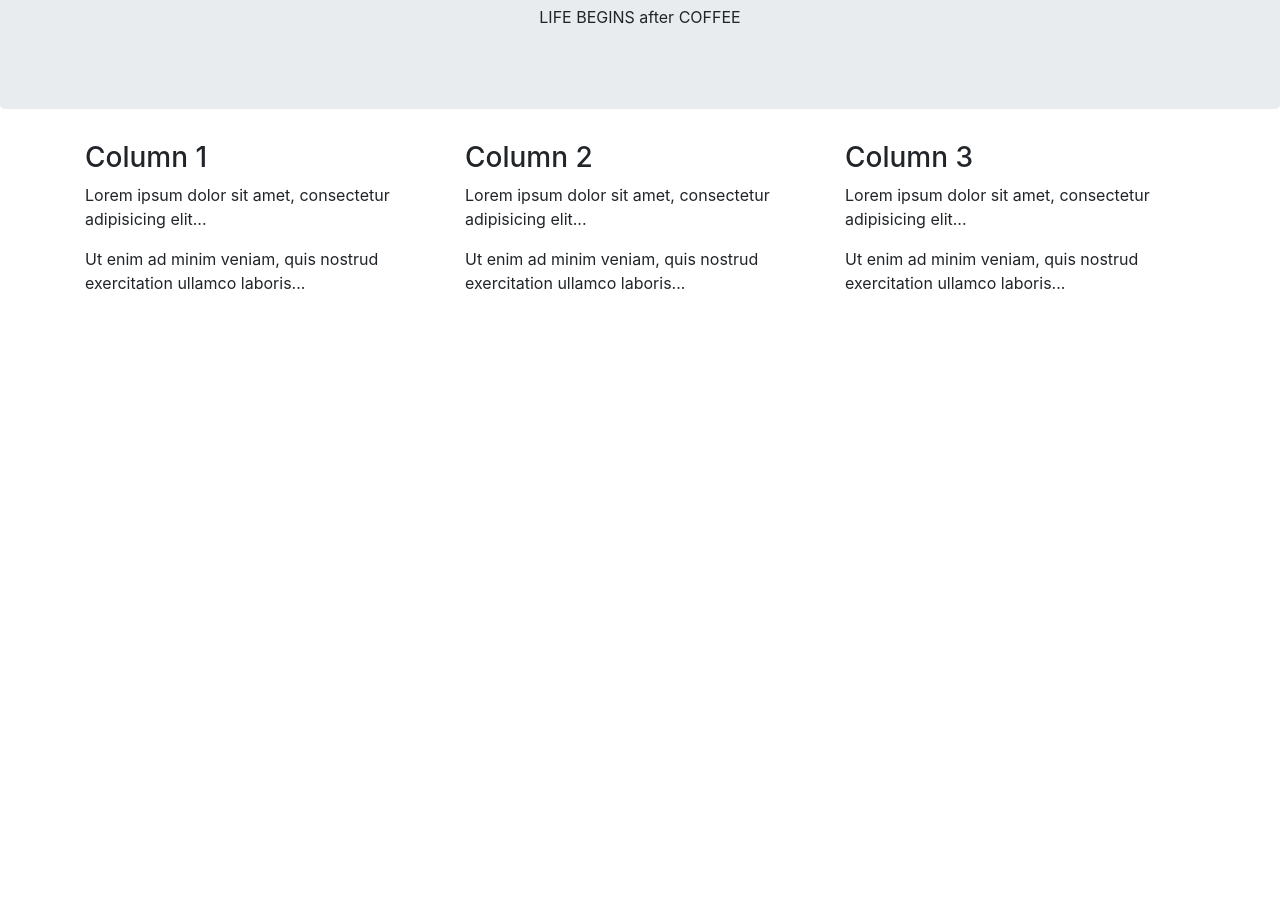
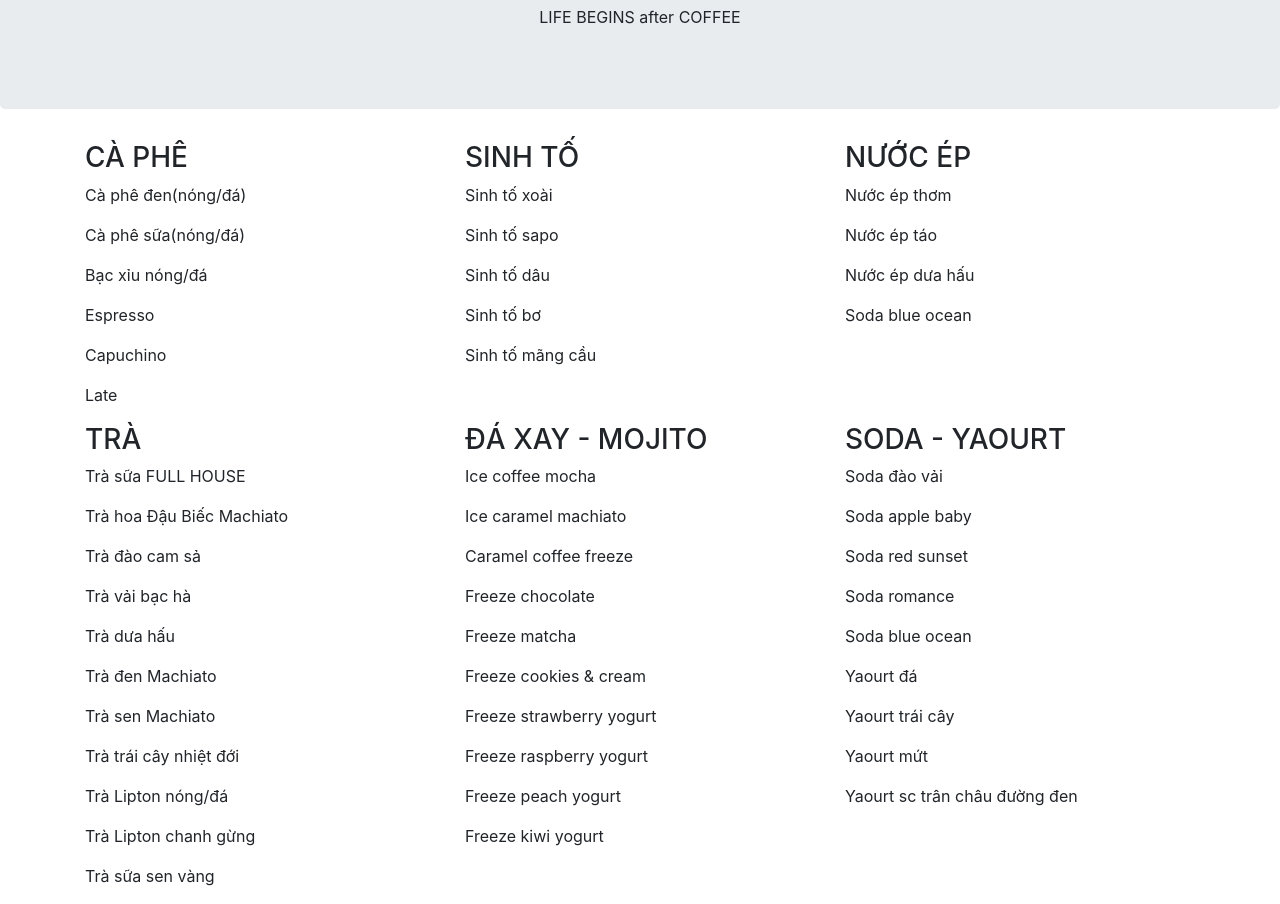
Before and after one commit to huyitvhh/fullhousecoffee, a plain HTML site: page index.html in a window 1280 px wide. Shown: the part 115-1019 px from the top of the page. Before the commit the page ends 800 px from the top, so only its background shows below. Drawn offline with nearby package versions, Linux system fonts and the light colour scheme.

Commit message:
Update index.html

```diff
--- a/index.html
+++ b/index.html
@@ -19,19 +19,70 @@
     <div class="container">
         <div class="row">
             <div class="col-sm-4">
-                <h3>Column 1</h3>
-                <p>Lorem ipsum dolor sit amet, consectetur adipisicing elit...</p>
-                <p>Ut enim ad minim veniam, quis nostrud exercitation ullamco laboris...</p>
+                <h3>CÀ PHÊ</h3>
+                <p>Cà phê đen(nóng/đá)</p>
+                <p>Cà phê sữa(nóng/đá)</p>
+                <p>Bạc xỉu nóng/đá</p>
+                <p>Espresso</p>
+                <p>Capuchino</p>
+                <p>Late</p>
             </div>
             <div class="col-sm-4">
-                <h3>Column 2</h3>
-                <p>Lorem ipsum dolor sit amet, consectetur adipisicing elit...</p>
-                <p>Ut enim ad minim veniam, quis nostrud exercitation ullamco laboris...</p>
+                <h3>SINH TỐ</h3>
+                <p>Sinh tố xoài</p>
+                <p>Sinh tố sapo</p>
+                <p>Sinh tố dâu</p>
+                <p>Sinh tố bơ</p>
+                <p>Sinh tố mãng cầu</p>
             </div>
             <div class="col-sm-4">
-                <h3>Column 3</h3>
-                <p>Lorem ipsum dolor sit amet, consectetur adipisicing elit...</p>
-                <p>Ut enim ad minim veniam, quis nostrud exercitation ullamco laboris...</p>
+                <h3>NƯỚC ÉP</h3>
+                <p>Nước ép thơm</p>
+                <p>Nước ép táo</p>
+                <p>Nước ép dưa hấu</p>
+                <p></p>
+                <p>Soda blue ocean</p>
+            </div>
+        </div>
+        <div class="row">
+            <div class="col-sm-4">
+                <h3>TRÀ</h3>
+                <p>Trà sữa FULL HOUSE</p>
+                <p>Trà hoa Đậu Biếc Machiato</p>
+                <p>Trà đào cam sả</p>
+                <p>Trà vải bạc hà</p>
+                <p>Trà dưa hấu</p>
+                <p>Trà đen Machiato</p>
+                <p>Trà sen Machiato</p>
+                <p>Trà trái cây nhiệt đới</p>
+                <p>Trà Lipton nóng/đá</p>
+                <p>Trà Lipton chanh gừng</p>
+                <p>Trà sữa sen vàng</p>
+            </div>
+            <div class="col-sm-4">
+                <h3>ĐÁ XAY - MOJITO</h3>
+                <p>Ice coffee mocha</p>
+                <p>Ice caramel machiato</p>
+                <p>Caramel coffee freeze</p>
+                <p>Freeze chocolate</p>
+                <p>Freeze matcha</p>
+                <p>Freeze cookies &amp; cream</p>
+                <p>Freeze strawberry yogurt</p>
+                <p>Freeze raspberry yogurt</p>
+                <p>Freeze peach yogurt</p>
+                <p>Freeze kiwi yogurt</p>
+            </div>
+            <div class="col-sm-4">
+                <h3>SODA - YAOURT</h3>
+                <p>Soda đào vải</p>
+                <p>Soda apple baby</p>
+                <p>Soda red sunset</p>
+                <p>Soda romance</p>
+                <p>Soda blue ocean</p>
+                <p>Yaourt đá</p>
+                <p>Yaourt trái cây</p>
+                <p>Yaourt mứt</p>
+                <p>Yaourt sc trân châu đường đen</p>
             </div>
         </div>
     </div>
```
